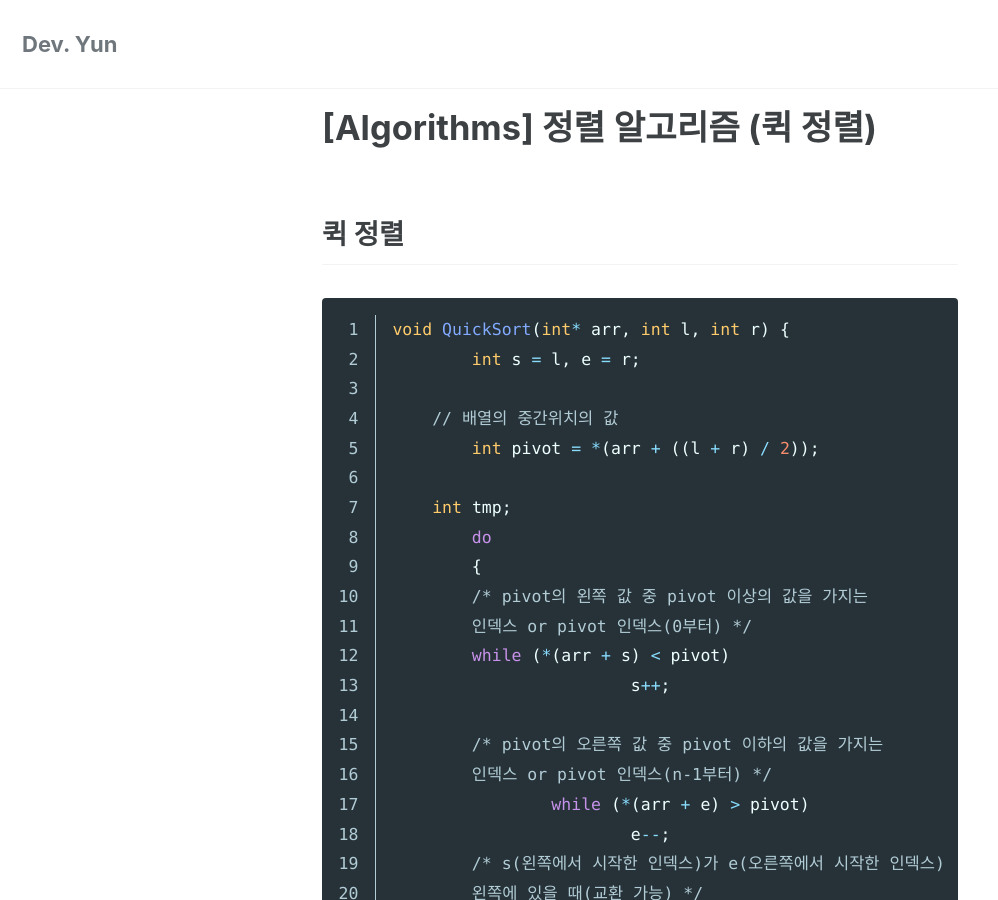
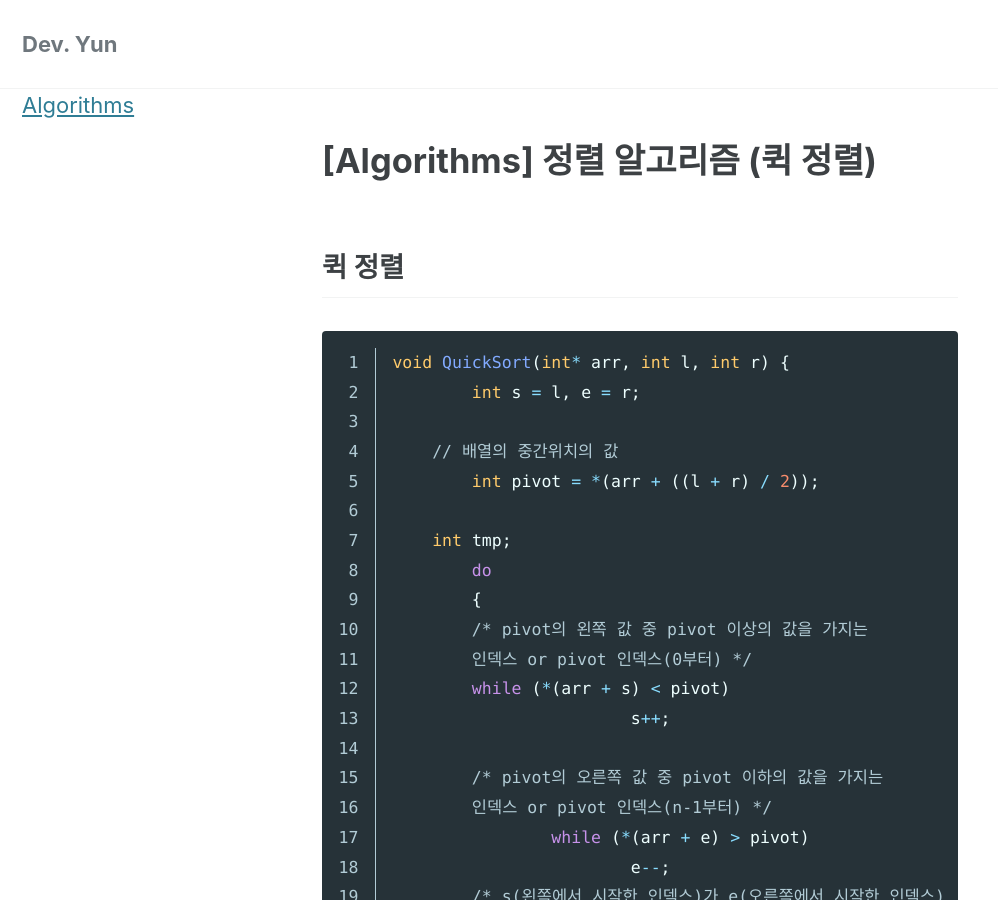
Before and after one commit to apran42/apran42.github.io, a Jekyll site: the page built from _posts/2023-05-19-정렬-알고리즘.md, in a window 1280 px wide and 900 px high. Shown: the whole window, without its empty margins (0-998 px from the left). Built offline with Jekyll 4.4.1, drawn with Linux system fonts in a browser that asks for light colours; cached includes are drawn as plain includes.

Commit message:
페이지 수정

```diff
--- a/_layouts/single.html
+++ b/_layouts/single.html
@@ -20,12 +20,18 @@ layout: default
 
 <div id="main" role="main">
   {% include sidebar.html %}
-
+  <div>
+    {% for category in page.categories %}
+      <a href="{{ site.url }}/categories/{{ category }}.html" >{{category}}</a>
+    {% endfor %}
+  </div>
   <article class="page h-entry" itemscope itemtype="https://schema.org/CreativeWork">
     {% if page.title %}<meta itemprop="headline" content="{{ page.title | markdownify | strip_html | strip_newlines | escape_once }}">{% endif %}
     {% if page.excerpt %}<meta itemprop="description" content="{{ page.excerpt | markdownify | strip_html | strip_newlines | escape_once }}">{% endif %}
     {% if page.date %}<meta itemprop="datePublished" content="{{ page.date | date_to_xmlschema }}">{% endif %}
     {% if page.last_modified_at %}<meta itemprop="dateModified" content="{{ page.last_modified_at | date_to_xmlschema }}">{% endif %}
+
+
 
     <div class="page__inner-wrap">
       {% unless page.header.overlay_color or page.header.overlay_image %}
```
